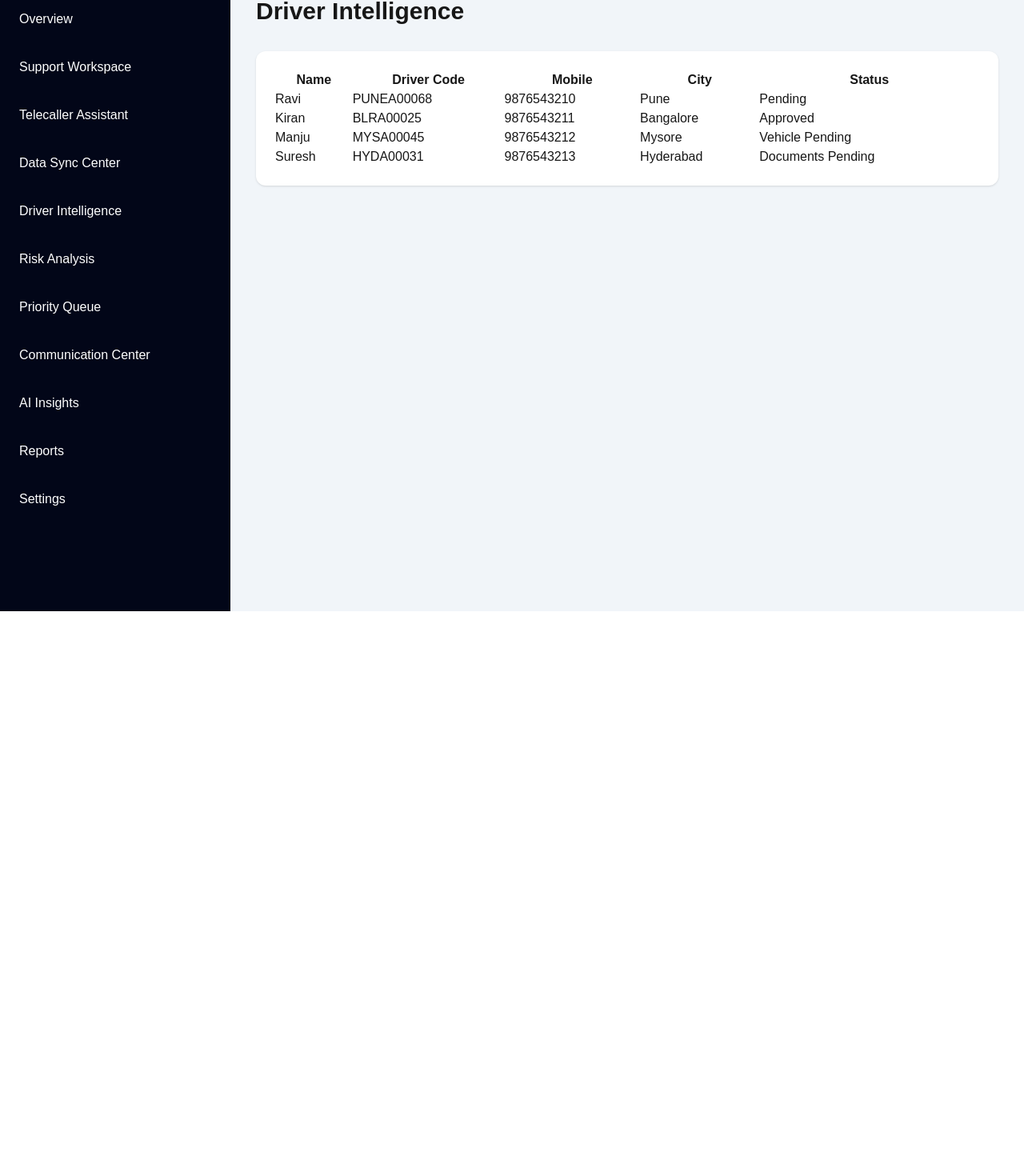
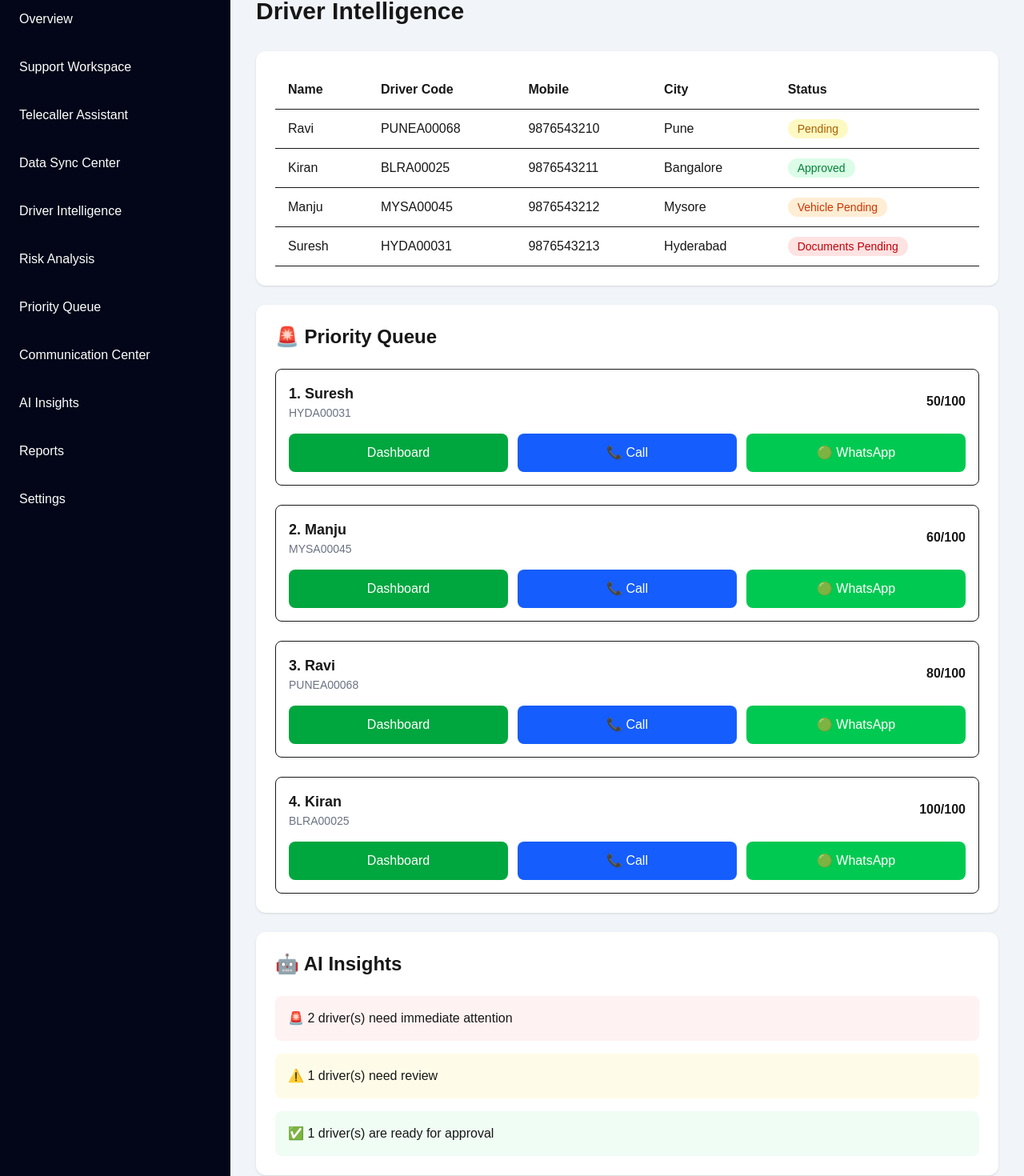
Before and after one commit to AnilKumarMC02/docip-platform, a Next.js app in the folder frontend/: page /drivers in a window 1280 px wide. Shown: the part 100-1570 px from the top of the page at 80% size. Before the commit the page ends 864 px from the top, so only its background shows below. Built offline with nearby package versions, Linux system fonts and the light colour scheme.

Commit message:
Build DOCIP MVP features and reusable components

```diff
--- a/frontend/app/drivers/page.tsx
+++ b/frontend/app/drivers/page.tsx
@@ -1,4 +1,6 @@
 import DriverTable from "../../features/drivers/components/DriverTable";
+import PriorityQueue from "@/features/drivers/components/PriorityQueue";
+import AIInsights from "@/features/drivers/components/AIInsights";
 
 export default function DriversPage() {
   return (
@@ -6,6 +8,8 @@ export default function DriversPage() {
       <h1 className="text-3xl font-bold mb-8">Driver Intelligence</h1>
 
       <DriverTable />
+      <PriorityQueue />
+      <AIInsights />
     </main>
   );
 }
--- /dev/null
+++ b/frontend/components/HealthBadge.tsx
@@ -0,0 +1,27 @@
+type Props = {
+  healthScore: number;
+};
+
+export default function HealthBadge({ healthScore }: Props) {
+  if (healthScore >= 90) {
+    return (
+      <span className="inline-flex items-center bg-green-100 text-green-700 px-4 py-2 rounded-full">
+        ✅ Ready To Approve
+      </span>
+    );
+  }
+
+  if (healthScore >= 70) {
+    return (
+      <span className="inline-flex items-center bg-yellow-100 text-yellow-700 px-4 py-2 rounded-full">
+        ⚠️ Review Required
+      </span>
+    );
+  }
+
+  return (
+    <span className="inline-flex items-center bg-red-100 text-red-700 px-4 py-2 rounded-full">
+      🚨 Immediate Attention
+    </span>
+  );
+}
--- /dev/null
+++ b/frontend/components/StatusBadge.tsx
@@ -0,0 +1,32 @@
+type Props = {
+  status: string;
+};
+
+export default function StatusBadge({ status }: Props) {
+  const getStyles = () => {
+    switch (status) {
+      case "Approved":
+        return "bg-green-100 text-green-700";
+
+      case "Pending":
+        return "bg-yellow-100 text-yellow-700";
+
+      case "Vehicle Pending":
+        return "bg-orange-100 text-orange-700";
+
+      case "Documents Pending":
+        return "bg-red-100 text-red-700";
+
+      default:
+        return "bg-gray-100 text-gray-700";
+    }
+  };
+
+  return (
+    <span
+      className={`px-3 py-1 rounded-full text-sm font-medium ${getStyles()}`}
+    >
+      {status}
+    </span>
+  );
+}
--- a/frontend/data/drivers.ts
+++ b/frontend/data/drivers.ts
@@ -6,6 +6,8 @@ export const drivers = [
     mobile: "9876543210",
     city: "Pune",
     status: "Pending",
+
+    healthScore: 80,
 
     dashboardUrl:
       "https://towneradmin.nimmavahana.com/dashboard/driver/view-drivers/view/adada1a5-4a87-4ea2-9447-64599b4b6611?page=1&limit=10&driver_code_like=PUNEA00068",
@@ -19,6 +21,8 @@ export const drivers = [
     city: "Bangalore",
     status: "Approved",
 
+    healthScore: 100,
+
     dashboardUrl: "https://towneradmin.nimmavahana.com/dashboard",
   },
 
@@ -30,6 +34,7 @@ export const drivers = [
     city: "Mysore",
     status: "Vehicle Pending",
 
+    healthScore: 60,
     dashboardUrl: "https://towneradmin.nimmavahana.com/dashboard",
   },
 
@@ -41,6 +46,8 @@ export const drivers = [
     city: "Hyderabad",
     status: "Documents Pending",
 
+    healthScore: 50,
+
     dashboardUrl: "https://towneradmin.nimmavahana.com/dashboard",
   },
 ];
--- /dev/null
+++ b/frontend/features/drivers/components/AIInsights.tsx
@@ -0,0 +1,33 @@
+import { drivers } from "@/data/drivers";
+
+export default function AIInsights() {
+  const readyToApprove = drivers.filter((driver) => driver.healthScore >= 90);
+
+  const reviewRequired = drivers.filter(
+    (driver) => driver.healthScore >= 70 && driver.healthScore < 90,
+  );
+
+  const immediateAttention = drivers.filter(
+    (driver) => driver.healthScore < 70,
+  );
+
+  return (
+    <div className="bg-white rounded-xl shadow p-6 mt-6">
+      <h2 className="text-2xl font-bold mb-6">🤖 AI Insights</h2>
+
+      <div className="space-y-4">
+        <div className="bg-red-50 p-4 rounded-lg">
+          🚨 {immediateAttention.length} driver(s) need immediate attention
+        </div>
+
+        <div className="bg-yellow-50 p-4 rounded-lg">
+          ⚠️ {reviewRequired.length} driver(s) need review
+        </div>
+
+        <div className="bg-green-50 p-4 rounded-lg">
+          ✅ {readyToApprove.length} driver(s) are ready for approval
+        </div>
+      </div>
+    </div>
+  );
+}
--- a/frontend/features/drivers/components/DriverTable.tsx
+++ b/frontend/features/drivers/components/DriverTable.tsx
@@ -1,39 +1,44 @@
 import { drivers } from "../../../data/drivers";
+import StatusBadge from "@/components/StatusBadge";
 
 export default function DriverTable() {
   return (
     <div className="bg-white rounded-xl shadow p-6">
-      <table className="w-full">
+      <div className="overflow-x-auto">
+        <table className="w-full table-auto">
           <thead>
-          <tr>
-            <th>Name</th>
+            <tr className="border-b">
+              <th className="text-left py-3 px-4">Name</th>
 
-            <th>Driver Code</th>
+              <th className="text-left py-3 px-4">Driver Code</th>
 
-            <th>Mobile</th>
+              <th className="text-left py-3 px-4">Mobile</th>
 
-            <th>City</th>
+              <th className="text-left py-3 px-4">City</th>
 
-            <th>Status</th>
+              <th className="text-left py-3 px-4 whitespace-nowrap">Status</th>
             </tr>
           </thead>
 
           <tbody>
             {drivers.map((driver) => (
-            <tr key={driver.driverCode}>
-              <td>{driver.name}</td>
+              <tr key={driver.id} className="border-b hover:bg-gray-50">
+                <td className="py-3 px-4">{driver.name}</td>
 
-              <td>{driver.driverCode}</td>
+                <td className="py-3 px-4">{driver.driverCode}</td>
 
-              <td>{driver.mobile}</td>
+                <td className="py-3 px-4">{driver.mobile}</td>
 
-              <td>{driver.city}</td>
+                <td className="py-3 px-4">{driver.city}</td>
 
-              <td>{driver.status}</td>
+                <td className="py-3 px-4 whitespace-nowrap">
+                  <StatusBadge status={driver.status} />
+                </td>
               </tr>
             ))}
           </tbody>
         </table>
       </div>
+    </div>
   );
 }
--- /dev/null
+++ b/frontend/features/drivers/components/PriorityQueue.tsx
@@ -0,0 +1,58 @@
+import { drivers } from "@/data/drivers";
+
+export default function PriorityQueue() {
+  const sortedDrivers = [...drivers].sort(
+    (a, b) => a.healthScore - b.healthScore,
+  );
+
+  return (
+    <div className="bg-white rounded-xl shadow p-6 mt-6">
+      <h2 className="text-2xl font-bold mb-6">🚨 Priority Queue</h2>
+
+      <div className="space-y-6">
+        {sortedDrivers.map((driver, index) => (
+          <div key={driver.id} className="border rounded-lg p-4">
+            <div className="flex items-center justify-between mb-4">
+              <div>
+                <p className="font-semibold text-lg">
+                  {index + 1}. {driver.name}
+                </p>
+
+                <p className="text-sm text-gray-500">{driver.driverCode}</p>
+              </div>
+
+              <span className="font-bold">{driver.healthScore}/100</span>
+            </div>
+
+            <div className="grid grid-cols-3 gap-3">
+              <a
+                href={driver.dashboardUrl}
+                target="_blank"
+                rel="noreferrer"
+                className="flex items-center justify-center h-12 bg-green-600 text-white rounded-lg"
+              >
+                Dashboard
+              </a>
+
+              <a
+                href={`tel:${driver.mobile}`}
+                className="flex items-center justify-center h-12 bg-blue-600 text-white rounded-lg"
+              >
+                📞 Call
+              </a>
+
+              <a
+                href={`https://wa.me/91${driver.mobile}`}
+                target="_blank"
+                rel="noreferrer"
+                className="flex items-center justify-center h-12 bg-green-500 text-white rounded-lg"
+              >
+                🟢 WhatsApp
+              </a>
+            </div>
+          </div>
+        ))}
+      </div>
+    </div>
+  );
+}
--- a/frontend/features/support/components/SearchDriver.tsx
+++ b/frontend/features/support/components/SearchDriver.tsx
@@ -3,15 +3,8 @@
 import { drivers } from "@/data/drivers";
 import { useState } from "react";
 
-type Driver = {
-  id: number;
-  name: string;
-  driverCode: string;
-  mobile: string;
-  city: string;
-  status: string;
-  dashboardUrl: string;
-};
+import { Driver } from "@/types/driver";
+import HealthBadge from "@/components/HealthBadge";
 
 export default function SearchDriver() {
   const [searchType, setSearchType] = useState("mobile");
@@ -117,6 +110,15 @@ export default function SearchDriver() {
 
               <p className="font-semibold">{result.status}</p>
             </div>
+
+            <div>
+              <p className="text-sm text-gray-500">Health Score</p>
+
+              <p className="font-semibold">{result.healthScore}/100</p>
+            </div>
+            <div className="mt-6">
+              <HealthBadge healthScore={result.healthScore} />
+            </div>
           </div>
 
           <div className="grid grid-cols-2 md:grid-cols-4 gap-4 mt-8">
--- /dev/null
+++ b/frontend/types/driver.ts
@@ -0,0 +1,17 @@
+export type Driver = {
+  id: number;
+
+  name: string;
+
+  driverCode: string;
+
+  mobile: string;
+
+  city: string;
+
+  status: string;
+
+  healthScore: number;
+
+  dashboardUrl: string;
+};
```
Lines whose indentation alone changed are shown as unchanged.
